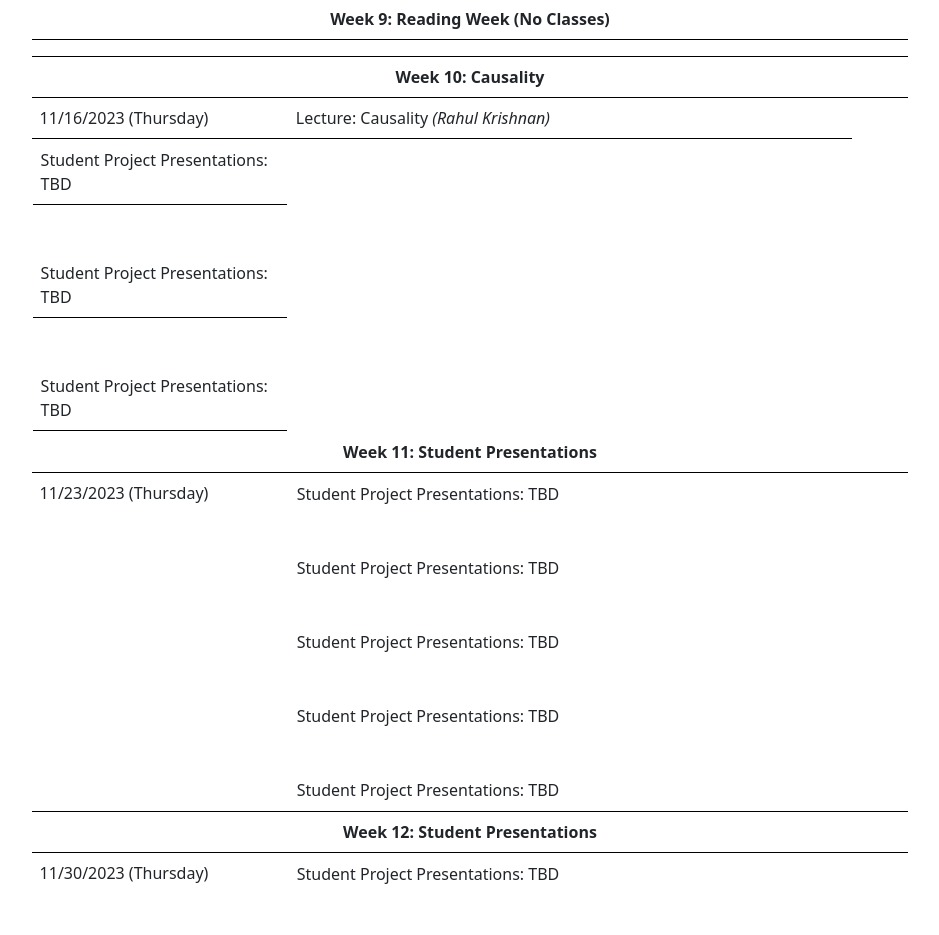
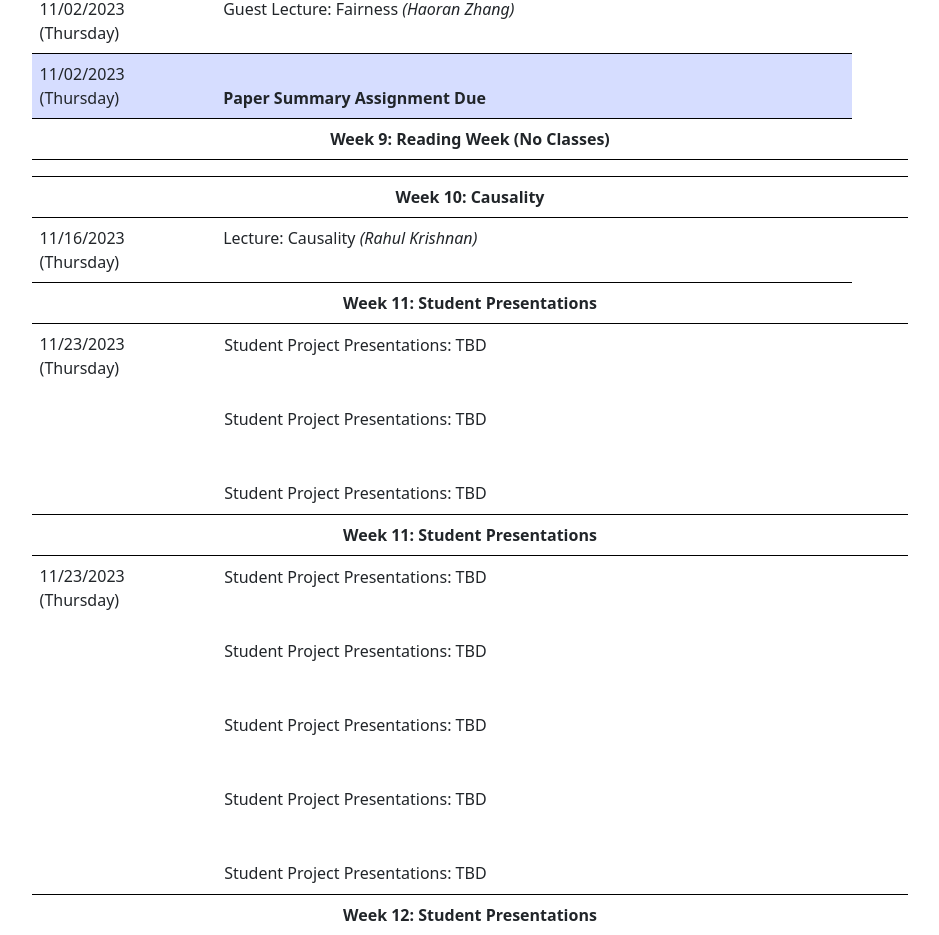
Before and after one commit to csc2541-2023/csc2541-2023.github.io, a Next.js app: page /schedule in a window 1280 px wide. Shown: the part 1740-2675 px from the top of the page, without its empty margins (162-1101 px from the left). Built offline with nearby package versions, Linux system fonts and the light colour scheme; what @tailwindcss/typography would draw is missing.

Commit message:
updated schedule

```diff
--- a/pages/schedule.js
+++ b/pages/schedule.js
@@ -341,7 +341,12 @@ export default function Home() {
                 <td>11/16/2023 (Thursday)</td>
                 <td>Lecture: <a>Causality</a> <i>(Rahul Krishnan)</i></td>
               </tr>
-              <td>
+              <tr>
+                <td colSpan="3" align="center"><b>Week 11: Student Presentations</b></td>
+              </tr>
+              <tr>
+                <td>11/23/2023 (Thursday)</td>
+                <td>
                 <td>Student Project Presentations: TBD</td>
                 <br></br>
                 <br></br>
@@ -350,6 +355,8 @@ export default function Home() {
                 <br></br>
                 <td>Student Project Presentations: TBD</td>
                 </td>
+                <td></td>
+              </tr>
 
               {/* WEEK 11 */}
               <tr>
```
